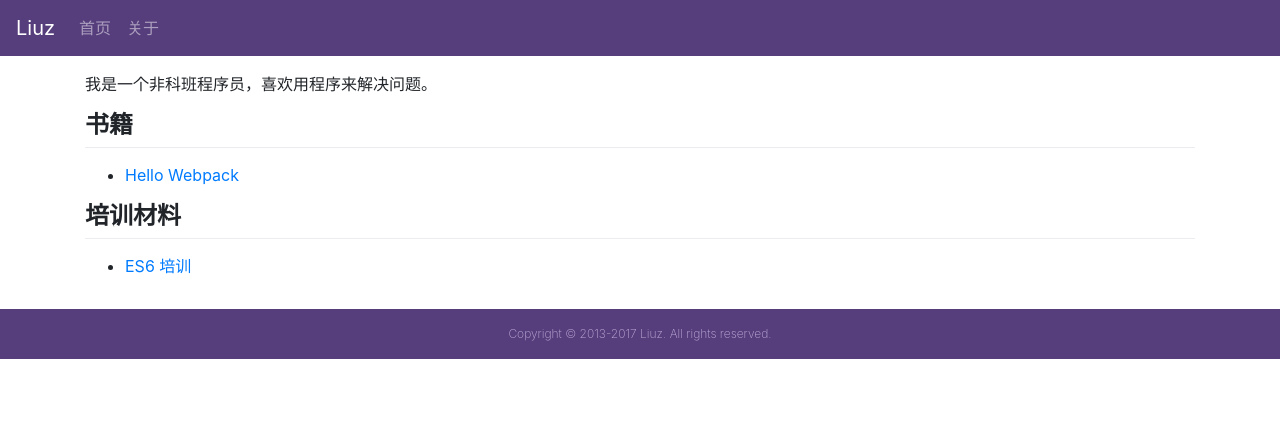
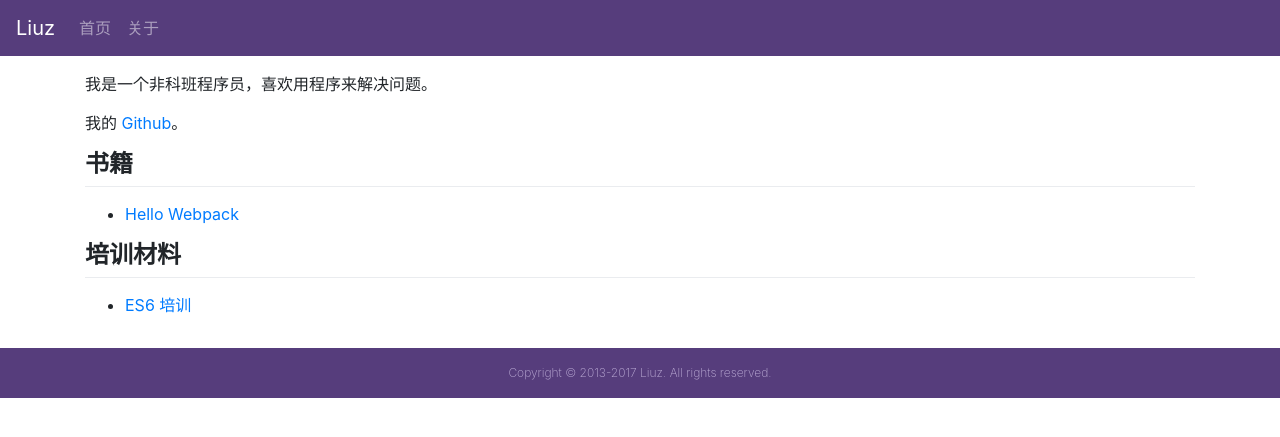
Before and after one commit to liuzhuan/liuzhuan.github.io, a Jekyll site: the page built from about.md, in a window 1280 px wide. Shown: the top 437 px of the page. Built offline with Jekyll 4.4.1, drawn with Linux system fonts in a browser that asks for light colours; nearby versions of some CDN libraries.

Commit message:
adding github profile

```diff
--- a/about.md
+++ b/about.md
@@ -4,6 +4,8 @@ layout: default
 
 我是一个非科班程序员，喜欢用程序来解决问题。
 
+我的 [Github](https://github.com/liuzhuan)。
+
 ## 书籍
 - [Hello Webpack](https://www.gitbook.com/book/liuzhuan/hello-webpack/details)
 
```
